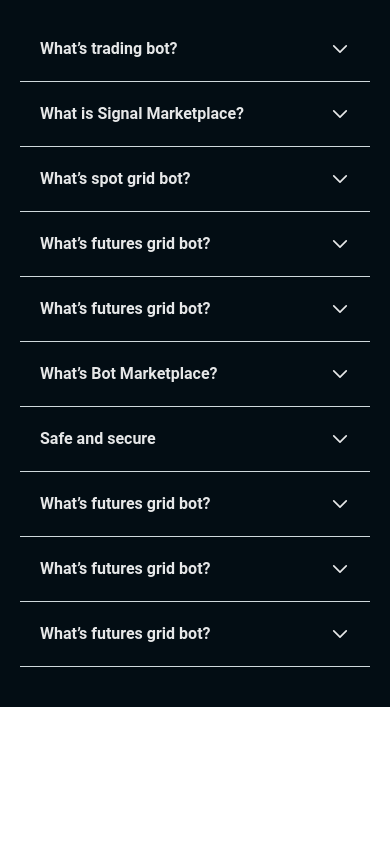
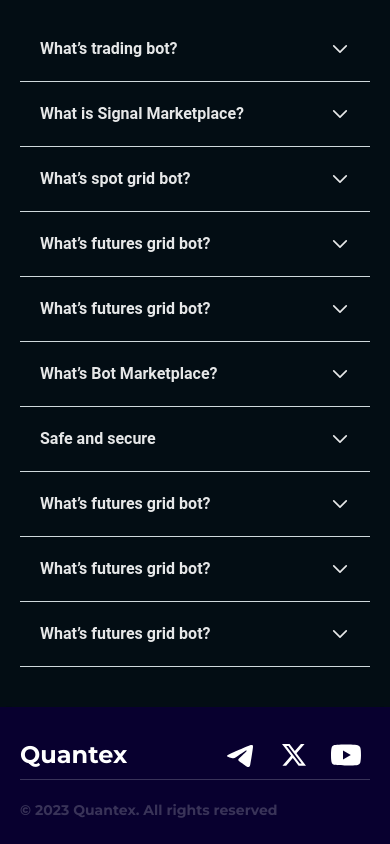
Before and after one commit to Andarov/quantex, a React (Vite) app: page / in a window 390 px wide. Shown: the part 4084-4928 px from the top of the page. Before the commit the page ends 4791 px from the top, so only its background shows below. Built offline with nearby package versions, Linux system fonts and the light colour scheme.

Commit message:
Add site with responsive styles

```diff
--- a/src/components/Footer.jsx
+++ b/src/components/Footer.jsx
@@ -4,16 +4,17 @@ import { Link } from "react-router-dom";
 const Footer = () => {
   return (
     <div className="bg-header-bg py-6 shadow-md">
-      <div className="w-full max-w-base mx-auto px-5 flex justify-between items-center">
+      <div className="w-full max-w-base mx-auto px-5">
+        <div className="border-b border-white/20 flex justify-between items-center md:border-nonez">
         <Link to="/" className="text-2xl font-semibold">
           Quantex
         </Link>
 
-        <p className="text-white/20 text-sm font-bold">
+        <p className="text-white/20 text-sm font-bold hidden md:block">
           © 2023 Quantex. All rights reserved
         </p>
 
-        <ul className="flex items-center space-x-2">
+        <ul className="flex items-center space-x-1 md:space-x-2">
           <li>
             <a href="#">
               <svg
@@ -65,6 +66,10 @@ const Footer = () => {
             </a>
           </li>
         </ul>
+        </div>
+        <p className="text-white/20 text-sm font-bold pt-5 block md:hidden">
+          © 2023 Quantex. All rights reserved
+        </p>
       </div>
     </div>
   );
--- a/src/layout/MainLayout.jsx
+++ b/src/layout/MainLayout.jsx
@@ -13,7 +13,7 @@ const MainLayout = () => {
           <Outlet />
         </div>
       </main>
-      {/* <Footer /> */}
+      <Footer />
     </div>
   );
 };
```
